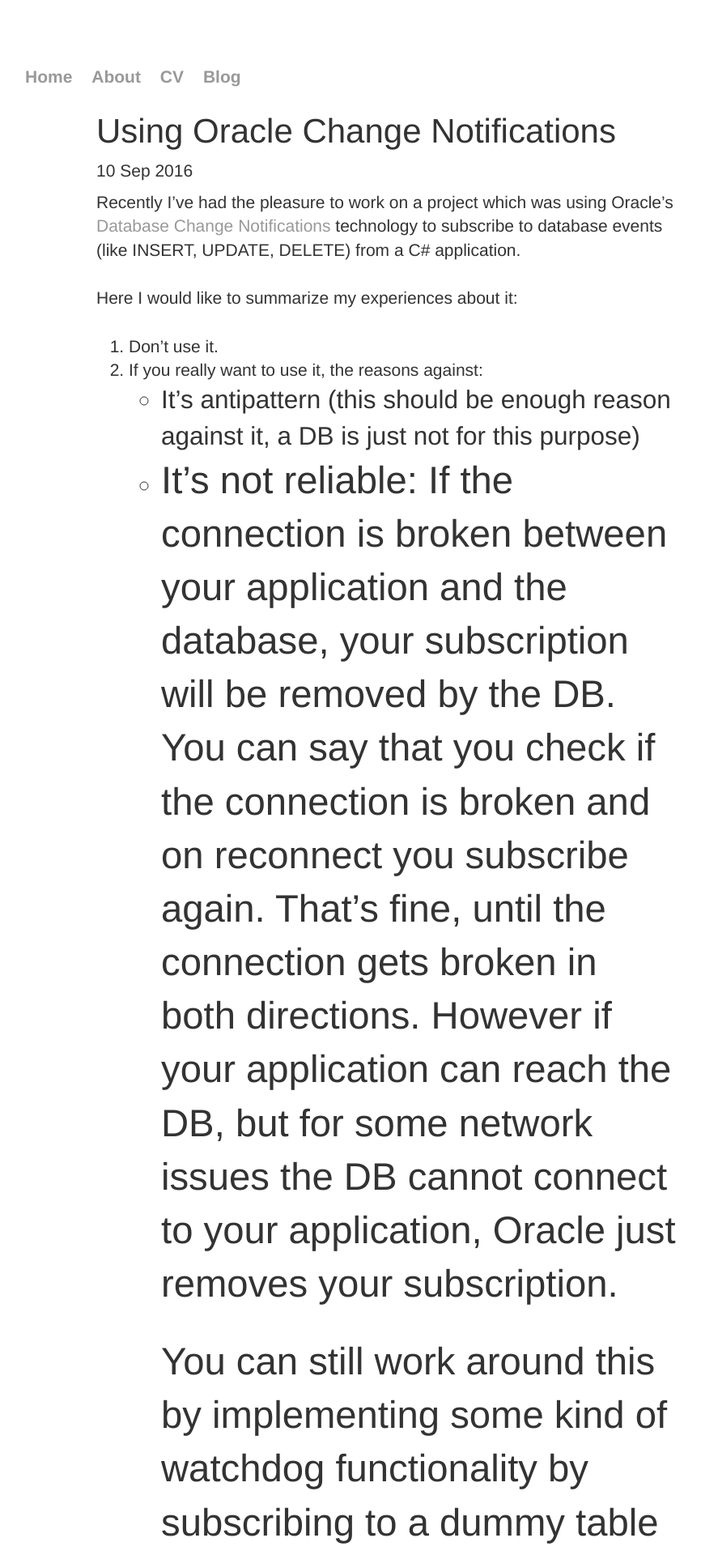
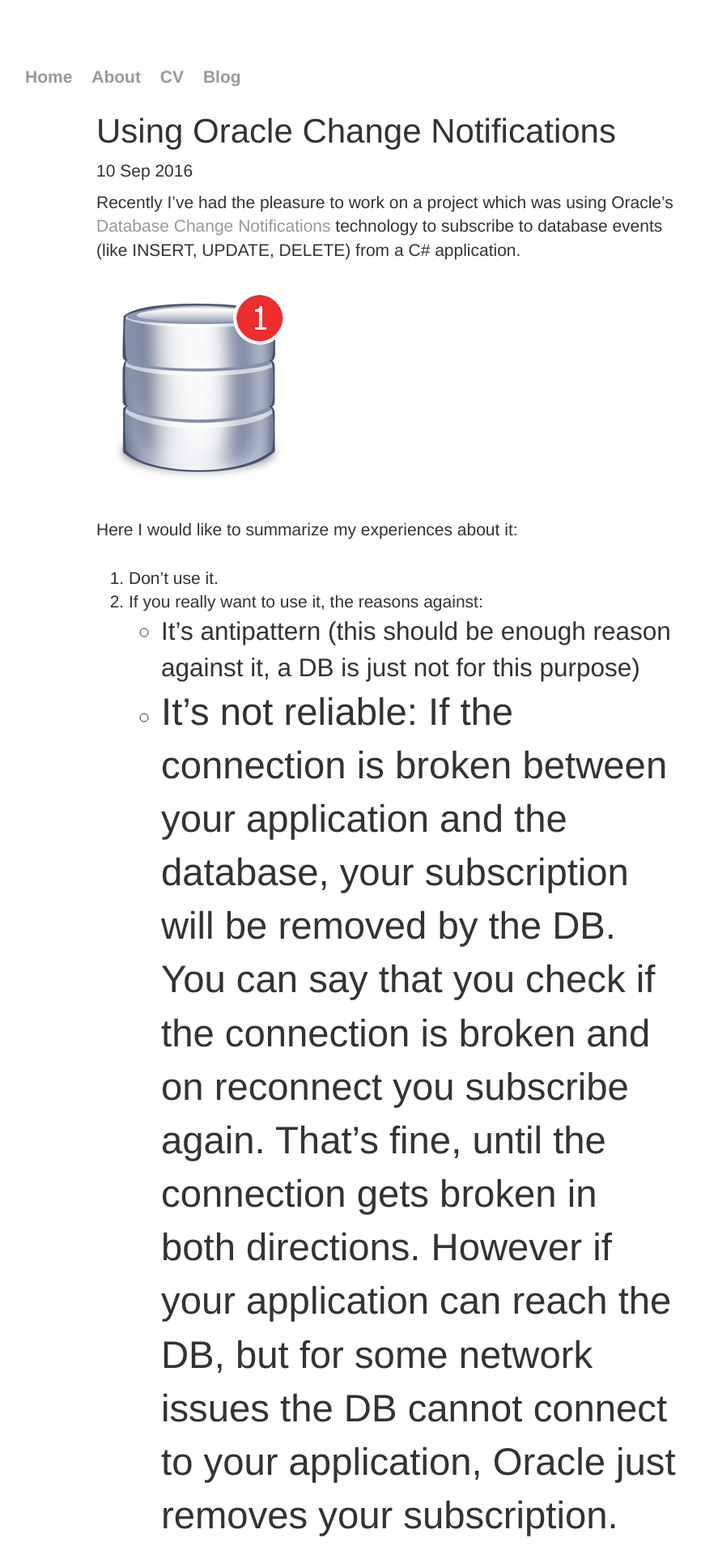
Before and after one commit to BalintPogatsa/BalintPogatsa.github.io, a Jekyll site: the page built from _posts/2016-09-10-using-oracle-change-notifications.md, in a window 1280 px wide. Shown: the top 1920 px of the page at 81% size, without its empty margins (161-1027 px from the left). Built offline with Jekyll 4.4.1, drawn with Linux system fonts in a browser that asks for light colours; comment, search, counter and statistics services are not loaded.

Commit message:
database notifications picture

```diff
--- a/_posts/2016-09-10-using-oracle-change-notifications.md
+++ b/_posts/2016-09-10-using-oracle-change-notifications.md
@@ -5,6 +5,8 @@ date: 2016-09-10
 ---
 
 Recently I've had the pleasure to work on a project which was using Oracle's [Database Change Notifications](https://docs.oracle.com/cd/B28359_01/win.111/b28375/featChange.htm "Database Change Notification") technology to subscribe to database events (like INSERT, UPDATE, DELETE) from a C# application.
+
+![alt text](https://github.com/BalintPogatsa/BalintPogatsa.github.io/raw/master/img/database_notification.png "Database notifications")
 
 Here I would like to summarize my experiences about it:
 
```
Also changed, not shown: img/database_notification.png (added).
